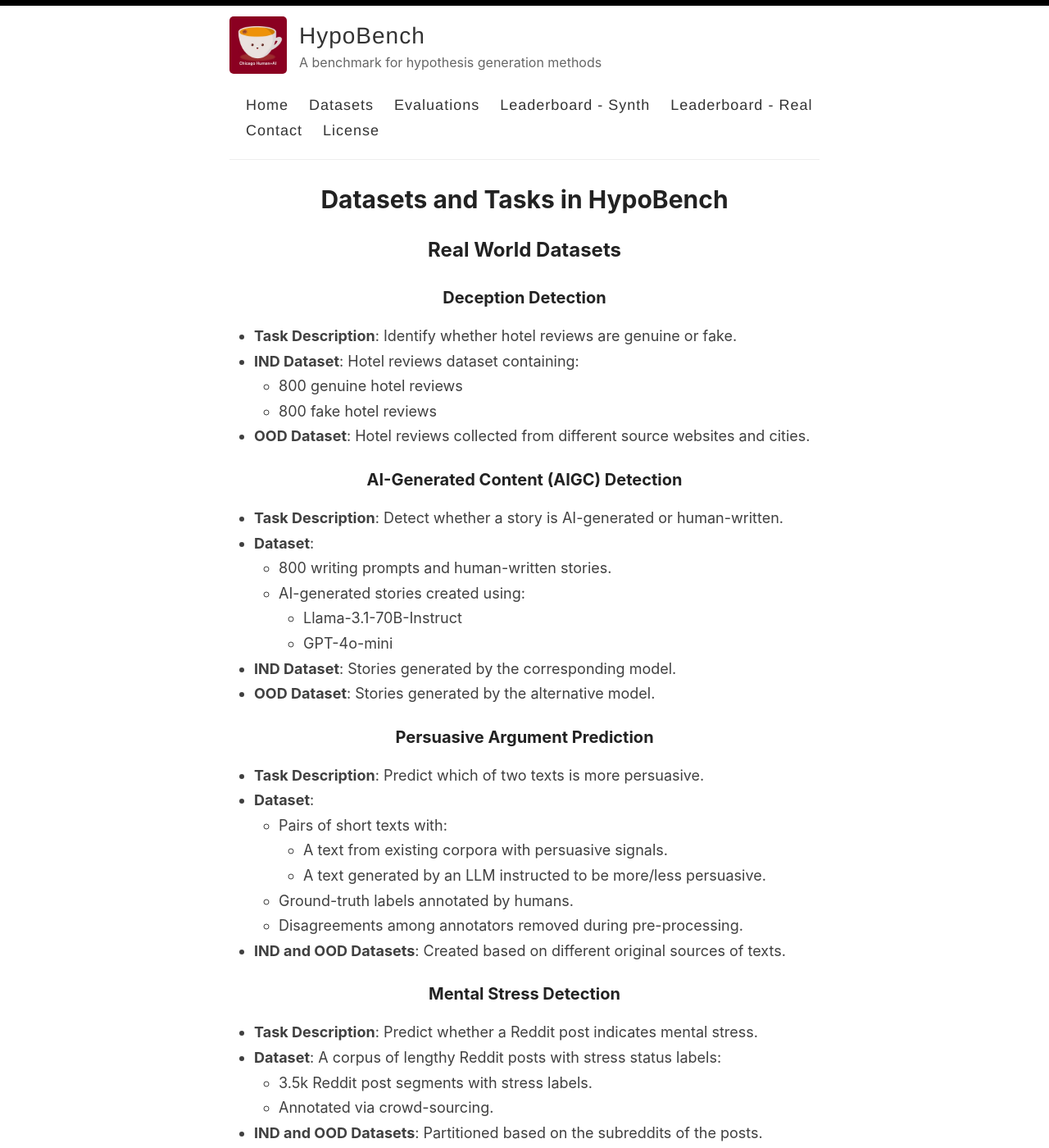
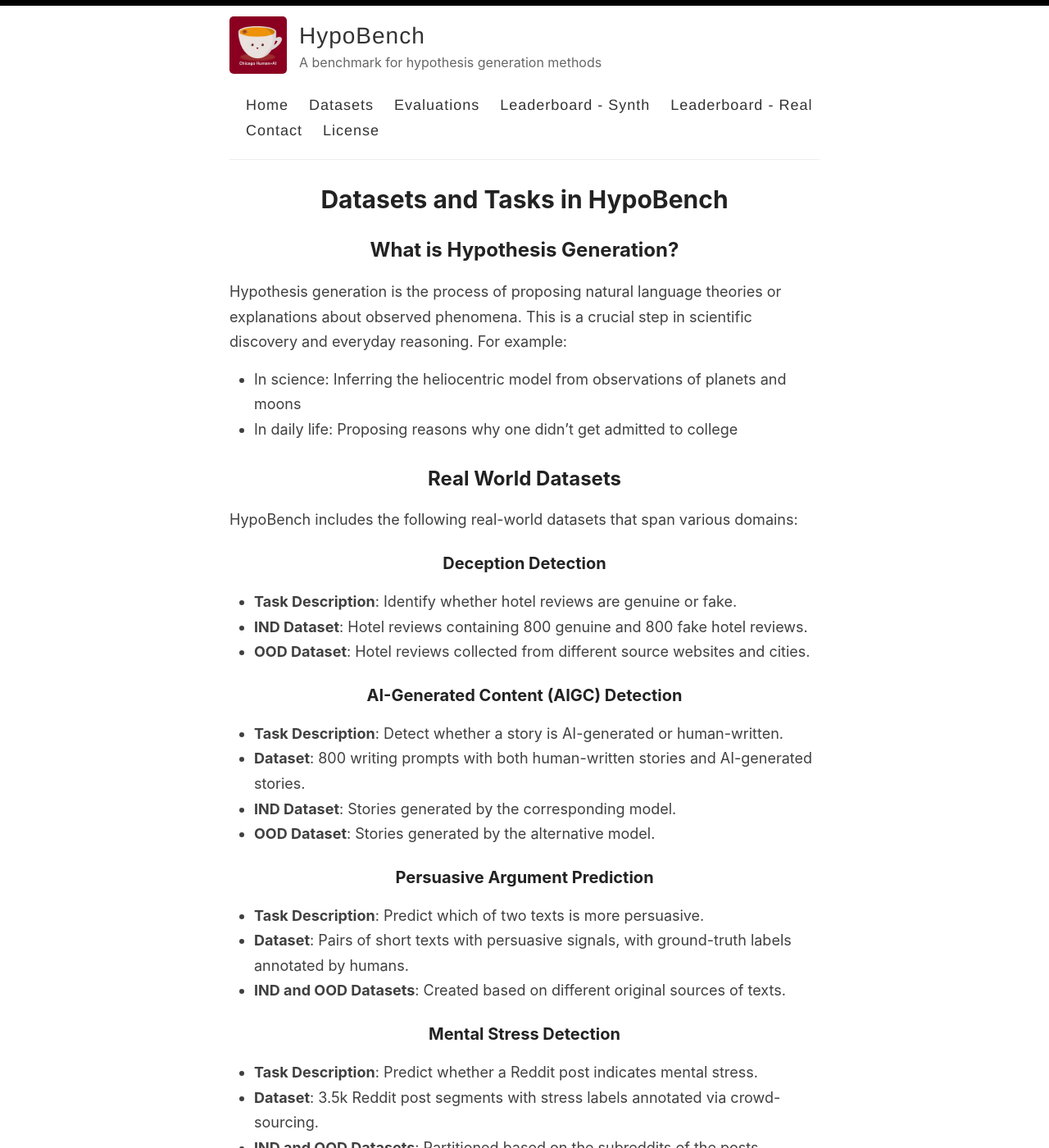
Before and after one commit to ChicagoHAI/HypoBench, a Jekyll site: the page built from _pages/datasets.md, in a window 1280 px wide and 1400 px high. Shown: the whole window at 82% size. Built offline with Jekyll 4.4.1, drawn with Linux system fonts in a browser that asks for light colours; some of the changed text lies outside the part shown.

Commit message:
contents

```diff
--- a/_pages/datasets.md
+++ b/_pages/datasets.md
@@ -4,41 +4,50 @@ title: Datasets and Tasks in HypoBench
 permalink: /datasets/
 ---
 
+## What is Hypothesis Generation?
+
+Hypothesis generation is the process of proposing natural language theories or explanations about observed phenomena. This is a crucial step in scientific discovery and everyday reasoning. For example:
+
+- In science: Inferring the heliocentric model from observations of planets and moons
+- In daily life: Proposing reasons why one didn't get admitted to college
+
 ## Real World Datasets
+
+HypoBench includes the following real-world datasets that span various domains:
 
 ### Deception Detection
 - **Task Description**: Identify whether hotel reviews are genuine or fake.
-- **IND Dataset**: Hotel reviews dataset containing:
-  - 800 genuine hotel reviews
-  - 800 fake hotel reviews
+- **IND Dataset**: Hotel reviews containing 800 genuine and 800 fake hotel reviews.
 - **OOD Dataset**: Hotel reviews collected from different source websites and cities.
 
 ### AI-Generated Content (AIGC) Detection
 - **Task Description**: Detect whether a story is AI-generated or human-written.
-- **Dataset**:
-  - 800 writing prompts and human-written stories.
-  - AI-generated stories created using:
-    - Llama-3.1-70B-Instruct
-    - GPT-4o-mini
+- **Dataset**: 800 writing prompts with both human-written stories and AI-generated stories.
 - **IND Dataset**: Stories generated by the corresponding model.
 - **OOD Dataset**: Stories generated by the alternative model.
 
 ### Persuasive Argument Prediction
 - **Task Description**: Predict which of two texts is more persuasive.
-- **Dataset**:
-  - Pairs of short texts with:
-    - A text from existing corpora with persuasive signals.
-    - A text generated by an LLM instructed to be more/less persuasive.
-  - Ground-truth labels annotated by humans.
-  - Disagreements among annotators removed during pre-processing.
+- **Dataset**: Pairs of short texts with persuasive signals, with ground-truth labels annotated by humans.
 - **IND and OOD Datasets**: Created based on different original sources of texts.
 
 ### Mental Stress Detection
 - **Task Description**: Predict whether a Reddit post indicates mental stress.
-- **Dataset**: A corpus of lengthy Reddit posts with stress status labels:
-  - 3.5k Reddit post segments with stress labels.
-  - Annotated via crowd-sourcing.
+- **Dataset**: 3.5k Reddit post segments with stress labels annotated via crowd-sourcing.
 - **IND and OOD Datasets**: Partitioned based on the subreddits of the posts.
 
+## Synthetic Datasets
 
-## Synthetic Datasets
+HypoBench includes carefully controlled synthetic datasets at different complexity levels:
+
+### College Admission Dataset
+- **Task**: Predict college admission decisions
+- **Controlled Factors**:
+  - Number of features
+  - Compositionality (depth of feature interactions)
+  - Noise in outcome
+  - Number of distractors
+
+The synthetic datasets enable direct evaluation of how well models can recover known ground-truth hypotheses at varying levels of difficulty.
+
+For more detailed information about the datasets and our methodology, please refer to our [paper](https://arxiv.org/abs/paper-link).
```
Also changed, not shown: _pages/contact.md (+12 -5 lines), _pages/evaluations.md (+34 -7 lines), _pages/index.md (added, +44 -0 lines), _pages/license.md (added, +35 -0 lines), 1 other file.
